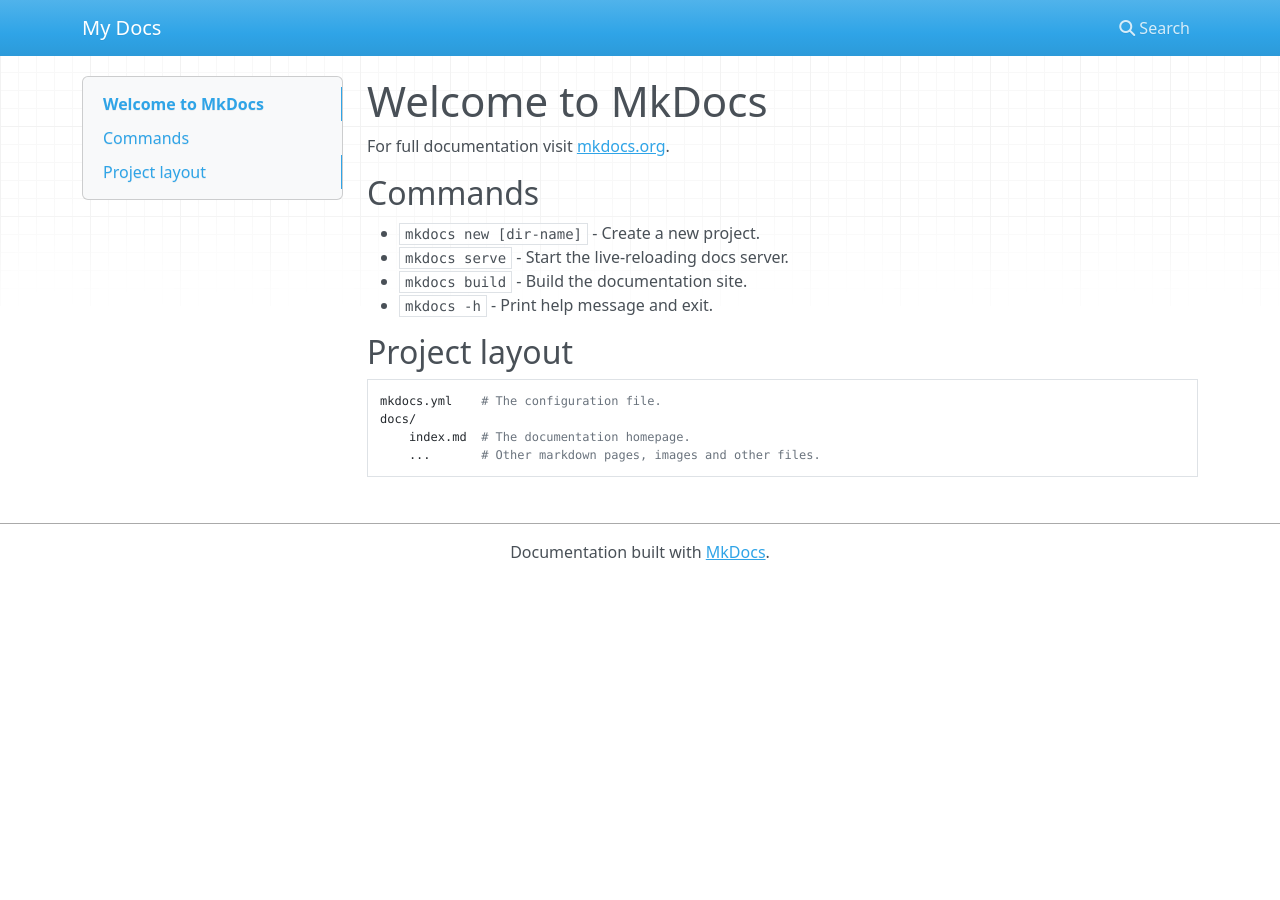
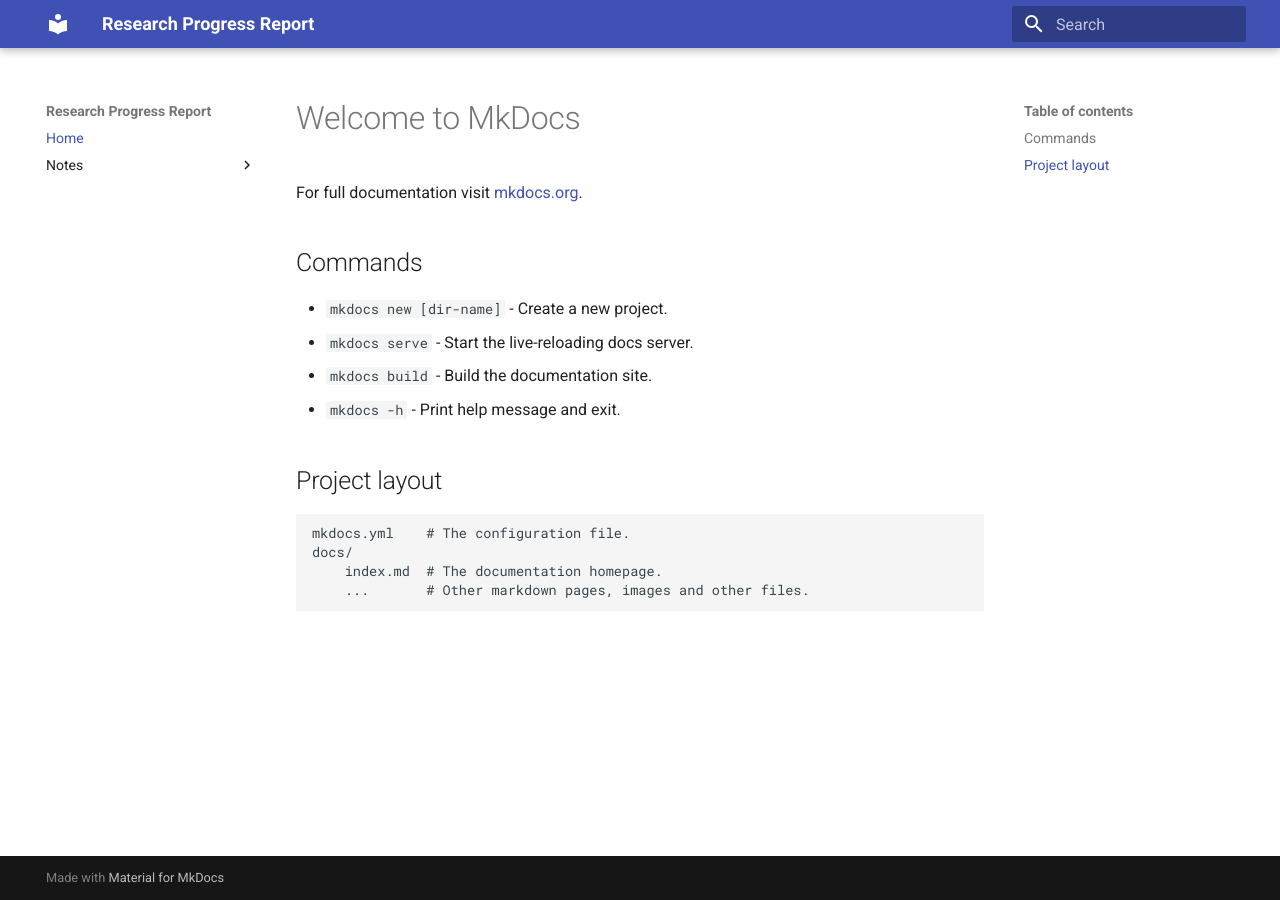
Before and after one commit to anugrahambia/research-report, an MkDocs documentation site: the page built from docs/index.md, in a window 1280 px wide. Built offline with MkDocs 1.6.1 and Material for MkDocs 9.7.7, drawn with Linux system fonts in a browser that asks for light colours; nearby versions of some CDN libraries.

Commit message:
set menu

```diff
--- /dev/null
+++ b/docs/notes/introduction.md
@@ -0,0 +1,5 @@
+# Introduction
+R260028 research progress
+
+## Part 1
+- Point 1
--- a/mkdocs.yml
+++ b/mkdocs.yml
@@ -1 +1,10 @@
-site_name: My Docs
+site_name: Research Progress Report
+
+theme:
+  name: material
+
+
+nav:
+  - Home: index.md
+  - Notes:
+    - notes/introduction.md
```
